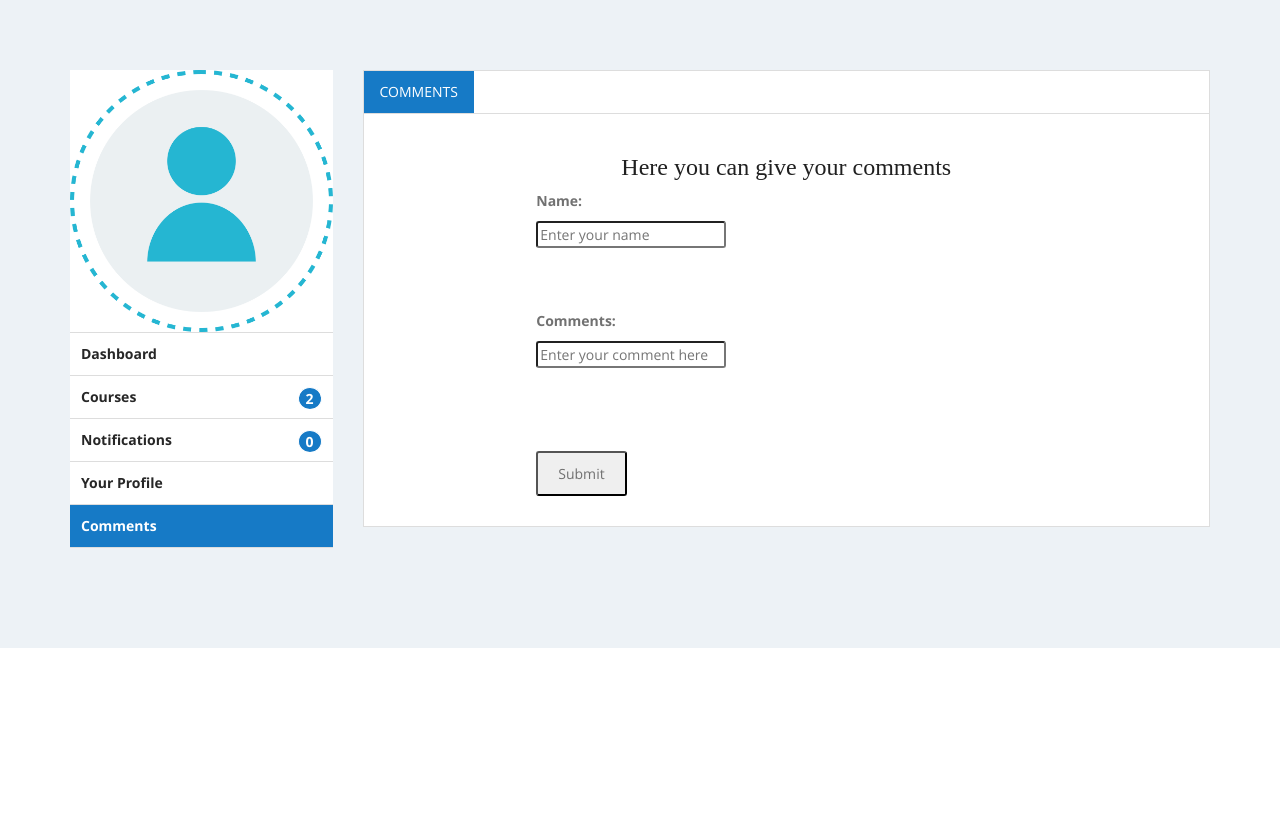
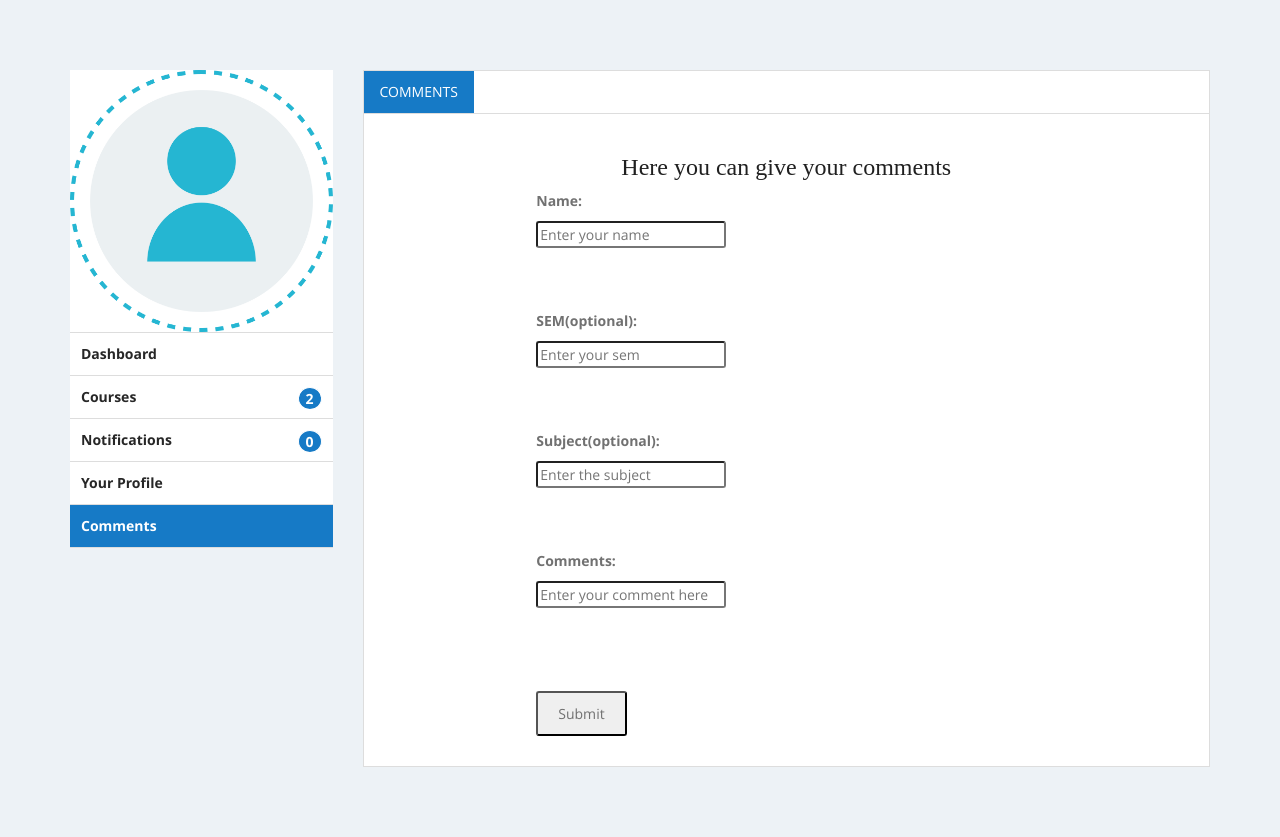
Before and after one commit to mruduljohn/PrepIT, a PHP site: page /PrepIT/dashboard.php in a window 1280 px wide, after a click on "Comments". Shown: the part 366-1203 px from the top of the page. Before the commit the page ends 1014 px from the top, so only its background shows below. Run offline with PHP 8.4, Linux system fonts and the light colour scheme; grey boxes labelled with a size stand in for pictures from a placeholder-image service; some libraries are stand-ins or nearby versions; some web fonts are replaced.

Commit message:
comments updated with sem and sub

```diff
--- a/dashboard.php
+++ b/dashboard.php
@@ -426,9 +426,14 @@
   									<form method="POST" action="submit_comment.php">
 									  <label for="name">Name:</label>
                                         <input type="text" id="name" name="name" placeholder="Enter your name"><br><br>
-    									<label for="comment">Comments:</label>
+    								<label for="sem">SEM(optional):</label>
+										<input type="text" id="sem" name="sem" placeholder="Enter your sem"><br><br>
+    								<label for="subject">Subject(optional):</label>
+										<input type="text" id="subject" name="subject" placeholder="Enter the subject"><br><br>
+    								<label for="comment">Comments:</label>
     									<input type="text" id="comment" name="comment" placeholder="Enter your comment here"><br><br><br>
    										<input type="submit" value="Submit" class="but">
+
   									</form>
 								</div>
 
```
